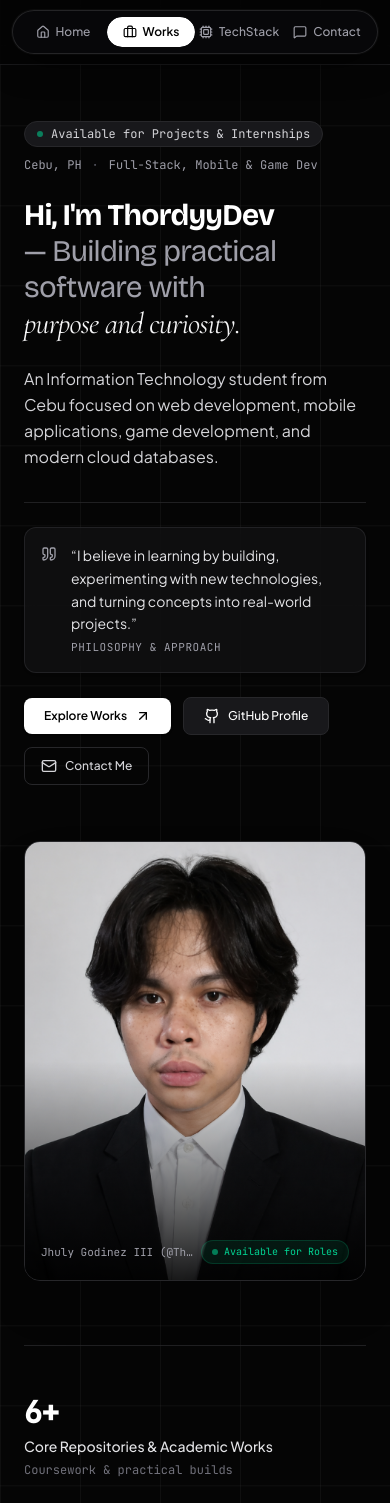
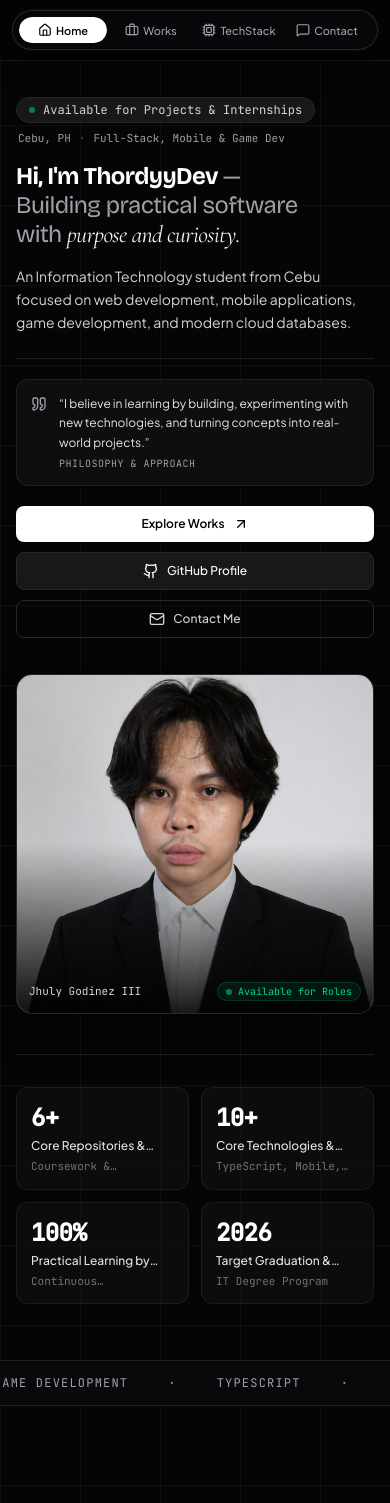
Before and after one commit to ThordyyDev/Portfolio, a React (Vite) app: page / in a window 390 px wide. Shown: the top 1503 px of the page. Built offline with nearby package versions, Linux system fonts and the light colour scheme.

Commit message:
fix(mobile): responsive hero layout, 2x2 metrics grid, and fixed home nav pill

```diff
--- a/src/App.tsx
+++ b/src/App.tsx
@@ -68,7 +68,7 @@ function NavTabItem({
       onClick={onClick}
       onMouseEnter={onMouseEnter}
       onMouseLeave={onMouseLeave}
-      className={`relative flex-1 inline-flex items-center justify-center gap-1.5 sm:gap-2.5 px-2.5 sm:px-6 py-2 sm:py-2.5 text-xs sm:text-sm font-medium rounded-full whitespace-nowrap select-none transition-colors duration-200 overflow-hidden ${
+      className={`relative flex-1 inline-flex items-center justify-center gap-1 sm:gap-2 px-1.5 sm:px-5 py-1.5 sm:py-2 text-[11px] sm:text-sm font-medium rounded-full whitespace-nowrap select-none transition-colors duration-200 overflow-hidden ${
         isActive
           ? 'text-black font-semibold'
           : isHovered
@@ -76,7 +76,7 @@ function NavTabItem({
           : 'text-zinc-400'
       }`}
     >
-      {/* Active White Pill with Spring Transition */}
+      {/* Active White Pill — Locked on Home */}
       {isActive && (
         <motion.div
           layoutId="nav-active-pill"
@@ -94,7 +94,7 @@ function NavTabItem({
         />
       )}
 
-      <span className="relative z-10 inline-flex items-center gap-1.5 sm:gap-2.5 whitespace-nowrap leading-none">
+      <span className="relative z-10 inline-flex items-center gap-1 sm:gap-2 whitespace-nowrap leading-none">
         <Icon className="w-3.5 h-3.5 sm:w-4 sm:h-4 shrink-0" />
         <span className="whitespace-nowrap">{item.label}</span>
       </span>
@@ -378,7 +378,7 @@ export default function App() {
               <NavTabItem
                 key={item.id}
                 item={item}
-                isActive={activeNav === item.id}
+                isActive={item.id === 'home'}
                 isHovered={hoveredNav === item.id}
                 onMouseEnter={() => setHoveredNav(item.id)}
                 onMouseLeave={() => {}}
@@ -386,9 +386,6 @@ export default function App() {
                   if (item.href === '#') {
                     e.preventDefault();
                     window.scrollTo({ top: 0, behavior: 'smooth' });
-                    setActiveNav('home');
-                  } else {
-                    setActiveNav(item.id);
                   }
                 }}
               />
@@ -399,32 +396,33 @@ export default function App() {
 
       <main>
         {/* SPLIT-SCREEN HERO & FULL-WIDTH METRICS STRIP */}
-        <section className="pt-12 pb-20 md:pt-20 md:pb-28 border-b border-zinc-800/80">
-          <div className="max-w-[1200px] mx-auto px-6 space-y-16">
+        <section className="pt-8 pb-14 sm:pt-16 sm:pb-24 border-b border-zinc-800/80">
+          <div className="max-w-[1200px] mx-auto px-4 sm:px-6 space-y-10 sm:space-y-16">
             {/* 2-Column Split with items-stretch */}
-            <div className="grid grid-cols-1 lg:grid-cols-12 gap-12 items-stretch">
+            <div className="grid grid-cols-1 lg:grid-cols-12 gap-8 lg:gap-12 items-stretch">
               {/* Left Column: Typographic Hierarchy */}
               <motion.div
                 initial={{ opacity: 0, y: 18 }}
                 animate={{ opacity: 1, y: 0 }}
                 transition={{ duration: 0.5, ease: [0.16, 1, 0.3, 1] }}
-                className="lg:col-span-7 flex flex-col justify-between space-y-8 py-2"
+                className="lg:col-span-7 flex flex-col justify-between space-y-6 sm:space-y-8 py-1 sm:py-2"
               >
-                <div className="space-y-6">
-                  {/* Clean Status & Role Kicker */}
-                  <div className="flex flex-wrap items-center gap-2.5 text-xs font-mono">
-                    <span className="inline-flex items-center gap-2 px-3 py-1 rounded-full bg-zinc-900 border border-zinc-800 text-zinc-300">
+                <div className="space-y-4 sm:space-y-6">
+                  {/* Clean Status & Role Kicker — Mobile Adaptive */}
+                  <div className="flex flex-col sm:flex-row sm:items-center gap-2 sm:gap-2.5 text-xs font-mono">
+                    <span className="inline-flex items-center gap-2 px-3 py-1 rounded-full bg-zinc-900 border border-zinc-800 text-zinc-300 w-fit">
                       <span className="w-1.5 h-1.5 rounded-full bg-emerald-400 animate-pulse" />
                       Available for Projects & Internships
                     </span>
-                    <span className="text-zinc-600 hidden sm:inline" aria-hidden="true">·</span>
-                    <span className="text-zinc-400">Cebu, PH</span>
-                    <span className="text-zinc-600" aria-hidden="true">·</span>
-                    <span className="text-zinc-400">Full-Stack, Mobile & Game Dev</span>
+                    <div className="flex items-center gap-2 text-zinc-400 pl-0.5 sm:pl-0 text-[11px] sm:text-xs">
+                      <span>Cebu, PH</span>
+                      <span className="text-zinc-600" aria-hidden="true">·</span>
+                      <span>Full-Stack, Mobile & Game Dev</span>
+                    </div>
                   </div>
 
                   {/* Display Headline with Relaxed Leading & Harmonic Wrapping */}
-                  <h1 className="font-display text-3xl sm:text-4xl lg:text-[3.2rem] font-bold tracking-tight text-white leading-[1.2] sm:leading-[1.18] [text-wrap:balance]">
+                  <h1 className="font-display text-2xl sm:text-4xl lg:text-[3.2rem] font-bold tracking-tight text-white leading-[1.22] sm:leading-[1.18] [text-wrap:balance]">
                     Hi, I&apos;m ThordyyDev{' '}
                     <span className="text-zinc-400 font-normal">
                       — Building practical software with{' '}
@@ -434,32 +432,32 @@ export default function App() {
                     </span>
                   </h1>
 
-                  {/* Lead Bio Prose with Optimal Measure & Spacing */}
-                  <p className="text-base sm:text-[1.05rem] text-zinc-300 leading-relaxed max-w-[56ch]">
+                  {/* Lead Bio Prose */}
+                  <p className="text-sm sm:text-[1.05rem] text-zinc-300 leading-relaxed max-w-[56ch]">
                     {profile.leadBio}
                   </p>
                 </div>
 
                 {/* Editorial Philosophy Card & Primary CTAs */}
-                <div className="space-y-6 pt-6 border-t border-zinc-800/80">
+                <div className="space-y-5 sm:space-y-6 pt-5 sm:pt-6 border-t border-zinc-800/80">
                   {/* High-Legibility Philosophy Callout Card */}
-                  <div className="p-4 sm:p-4.5 rounded-xl bg-zinc-900/50 border border-zinc-800/80 backdrop-blur-sm flex items-start gap-3.5 shadow-sm">
+                  <div className="p-3.5 sm:p-4.5 rounded-xl bg-zinc-900/50 border border-zinc-800/80 backdrop-blur-sm flex items-start gap-3 shadow-sm">
                     <Quote className="w-4 h-4 text-zinc-400 shrink-0 mt-0.5" />
                     <div className="space-y-1">
-                      <p className="text-sm sm:text-[0.925rem] text-zinc-200 font-sans leading-relaxed font-normal">
+                      <p className="text-xs sm:text-[0.925rem] text-zinc-200 font-sans leading-relaxed font-normal">
                         “{profile.editorialPhilosophy}”
                       </p>
-                      <span className="text-[11px] font-mono text-zinc-400 block tracking-wider uppercase">
+                      <span className="text-[10px] sm:text-[11px] font-mono text-zinc-400 block tracking-wider uppercase">
                         Philosophy &amp; Approach
                       </span>
                     </div>
                   </div>
 
-                  {/* Action Buttons */}
-                  <div className="flex flex-wrap items-center gap-3">
+                  {/* Action Buttons — Full Width Stack on Mobile, Inline on Desktop */}
+                  <div className="grid grid-cols-1 sm:flex sm:items-center gap-2.5 sm:gap-3">
                     <a
                       href="#works"
-                      className="inline-flex items-center gap-2 px-5 py-2.5 text-xs font-semibold text-black bg-white rounded-lg hover:bg-zinc-200 transition-all shadow-sm whitespace-nowrap shrink-0 cursor-pointer"
+                      className="inline-flex items-center justify-center gap-2 px-5 py-2.5 text-xs font-semibold text-black bg-white rounded-lg hover:bg-zinc-200 transition-all shadow-sm whitespace-nowrap cursor-pointer"
                     >
                       Explore Works
                       <ArrowUpRight className="w-4 h-4" />
@@ -469,7 +467,7 @@ export default function App() {
                       href={profile.githubUrl}
                       target="_blank"
                       rel="noopener noreferrer"
-                      className="inline-flex items-center gap-2 px-5 py-2.5 text-xs font-medium text-white bg-zinc-900 border border-zinc-800 rounded-lg hover:bg-zinc-800 hover:border-zinc-700 transition-all whitespace-nowrap shrink-0"
+                      className="inline-flex items-center justify-center gap-2 px-5 py-2.5 text-xs font-medium text-white bg-zinc-900 border border-zinc-800 rounded-lg hover:bg-zinc-800 hover:border-zinc-700 transition-all whitespace-nowrap"
                     >
                       <Github className="w-4 h-4" />
                       GitHub Profile
@@ -477,7 +475,7 @@ export default function App() {
 
                     <a
                       href="#contact"
-                      className="inline-flex items-center gap-2 px-4 py-2.5 text-xs font-medium text-zinc-300 border border-zinc-800 rounded-lg hover:bg-zinc-900 hover:text-white transition-all whitespace-nowrap shrink-0"
+                      className="inline-flex items-center justify-center gap-2 px-4 py-2.5 text-xs font-medium text-zinc-300 border border-zinc-800 rounded-lg hover:bg-zinc-900 hover:text-white transition-all whitespace-nowrap"
                     >
                       <Mail className="w-4 h-4" />
                       Contact Me
@@ -486,7 +484,7 @@ export default function App() {
                 </div>
               </motion.div>
 
-              {/* Right Column: Clean Author Portrait */}
+              {/* Right Column: Clean Author Portrait — Controlled Height on Mobile */}
               <motion.div
                 initial={{ opacity: 0, y: 18 }}
                 animate={{ opacity: 1, y: 0 }}
@@ -495,9 +493,9 @@ export default function App() {
                   delay: 0.08,
                   ease: [0.16, 1, 0.3, 1],
                 }}
-                className="lg:col-span-5 flex flex-col"
+                className="lg:col-span-5 flex flex-col items-center justify-center"
               >
-                <div className="relative flex-1 min-h-[440px] lg:h-full rounded-2xl overflow-hidden border border-zinc-800 bg-[#09090b] flex flex-col justify-between group shadow-2xl">
+                <div className="relative w-full max-w-sm sm:max-w-md lg:max-w-none h-[340px] sm:h-[440px] lg:h-full rounded-2xl overflow-hidden border border-zinc-800 bg-[#09090b] flex flex-col justify-between group shadow-2xl">
                   {/* Portrait Image */}
                   <img
                     src={profile.portraitUrl}
@@ -510,14 +508,11 @@ export default function App() {
                   <div className="absolute inset-0 bg-gradient-to-t from-black/90 via-transparent to-transparent pointer-events-none" />
 
                   {/* Clean Bottom Label */}
-                  <div className="absolute bottom-4 left-4 right-4 flex items-center justify-between gap-2 text-xs text-zinc-300">
-                    <ScrambleText
-                      text={profile.portraitCaption}
-                      className="font-mono text-[11px] text-zinc-400 truncate"
-                      duration={900}
-                      speed={35}
-                    />
-                    <span className="inline-flex items-center gap-1.5 px-2.5 py-1 text-[10px] font-mono rounded-full bg-emerald-500/10 text-emerald-400 border border-emerald-500/20 whitespace-nowrap shrink-0">
+                  <div className="absolute bottom-3 left-3 right-3 sm:bottom-4 sm:left-4 sm:right-4 flex items-center justify-between gap-2 text-xs text-zinc-300">
+                    <span className="font-mono text-[11px] text-zinc-300 truncate">
+                      {profile.name}
+                    </span>
+                    <span className="inline-flex items-center gap-1.5 px-2 py-0.5 sm:px-2.5 sm:py-1 text-[10px] font-mono rounded-full bg-emerald-500/10 text-emerald-400 border border-emerald-500/20 whitespace-nowrap shrink-0">
                       <span className="w-1.5 h-1.5 rounded-full bg-emerald-400 animate-pulse" />
                       Available for Roles
                     </span>
@@ -526,17 +521,20 @@ export default function App() {
               </motion.div>
             </div>
 
-            {/* Full-Width 4-Column Quantitative KPI Row Below the Split */}
-            <div className="grid grid-cols-1 sm:grid-cols-2 lg:grid-cols-4 gap-8 pt-12 border-t border-zinc-800/80">
+            {/* Full-Width Quantitative KPI Row — 2x2 Grid on Mobile, 4 Columns on Desktop */}
+            <div className="grid grid-cols-2 lg:grid-cols-4 gap-3 sm:gap-6 lg:gap-8 pt-8 sm:pt-12 border-t border-zinc-800/80">
               {profile.metrics.map((m, idx) => (
-                <div key={idx} className="space-y-1.5">
-                  <div className="font-mono text-3xl md:text-4xl font-semibold text-white tabular-nums tracking-tight">
+                <div
+                  key={idx}
+                  className="p-3.5 sm:p-0 rounded-xl bg-zinc-900/40 sm:bg-transparent border border-zinc-800/60 sm:border-0 space-y-1"
+                >
+                  <div className="font-mono text-2xl sm:text-3xl md:text-4xl font-semibold text-white tabular-nums tracking-tight">
                     {m.value}
                   </div>
-                  <div className="text-sm font-medium text-zinc-200">
+                  <div className="text-xs sm:text-sm font-medium text-zinc-200 line-clamp-1">
                     {m.label}
                   </div>
-                  <div className="text-xs text-zinc-500 font-mono">
+                  <div className="text-[11px] sm:text-xs text-zinc-500 font-mono line-clamp-1">
                     {m.timeframe}
                   </div>
                 </div>
@@ -1117,10 +1115,10 @@ export default function App() {
             transition={{ type: 'spring', stiffness: 400, damping: 28 }}
             onClick={() => window.scrollTo({ top: 0, behavior: 'smooth' })}
             aria-label="Scroll back to top"
-            className="group fixed bottom-6 right-6 sm:bottom-8 sm:right-8 z-40 flex items-center gap-2 px-3.5 py-2.5 rounded-full bg-zinc-950/90 border border-zinc-800/90 backdrop-blur-xl text-zinc-400 hover:text-black hover:bg-white hover:border-white shadow-[0_10px_30px_-5px_rgba(0,0,0,0.8),0_0_0_1px_rgba(255,255,255,0.06)] transition-all duration-300 cursor-pointer"
+            className="group fixed bottom-4 right-4 sm:bottom-8 sm:right-8 z-40 flex items-center justify-center gap-1.5 p-2.5 sm:px-3.5 sm:py-2.5 rounded-full bg-zinc-950/90 border border-zinc-800/90 backdrop-blur-xl text-zinc-400 hover:text-black hover:bg-white hover:border-white shadow-[0_10px_30px_-5px_rgba(0,0,0,0.8),0_0_0_1px_rgba(255,255,255,0.06)] transition-all duration-300 cursor-pointer"
           >
             <ArrowUp className="w-4 h-4 transition-transform duration-300 group-hover:-translate-y-0.5" />
-            <span className="text-xs font-mono font-medium tracking-wide">TOP</span>
+            <span className="hidden sm:inline text-xs font-mono font-medium tracking-wide">TOP</span>
           </motion.button>
         )}
       </AnimatePresence>
```
